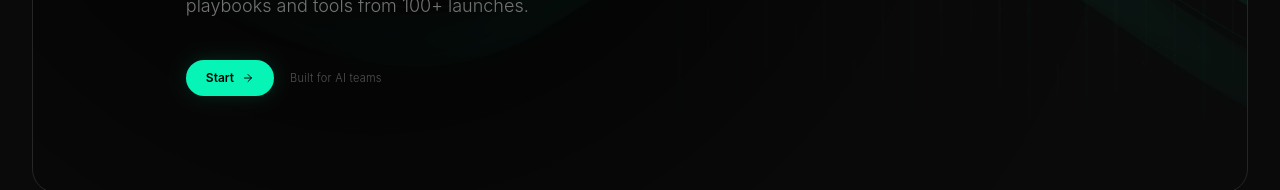
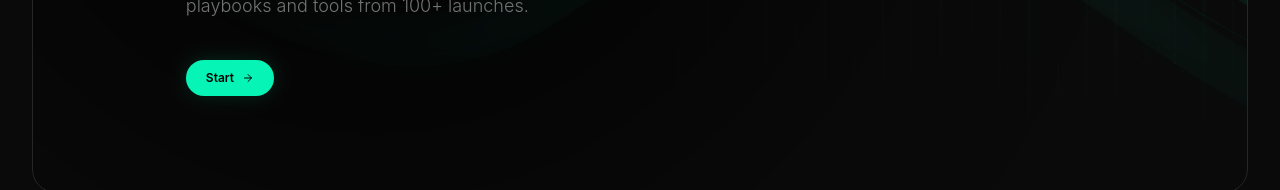
Before and after one commit to zzzjw611/welike_integrate, a Next.js app in the folder web/: page / in a window 1280 px wide. Shown: the part 721-911 px from the top of the page. Built offline with nearby package versions, Linux system fonts and the light colour scheme; no server answers.

Commit message:
fix: remove 'Built for AI teams' microcopy — CTA now clean with button only

```diff
--- a/web/app/page.tsx
+++ b/web/app/page.tsx
@@ -288,10 +288,8 @@ export default function Home() {
                   {lang === 'zh' ? '开始' : 'Start'}
                   <ArrowRight className="h-3 w-3" />
                 </Link>
-                <span className="text-[11px] text-surface-600 font-light tracking-wide">
-                  {lang === 'zh' ? '为 AI 团队打造' : 'Built for AI teams'}
-                </span>
               </div>
+
 
             </div>
           </div>
```
